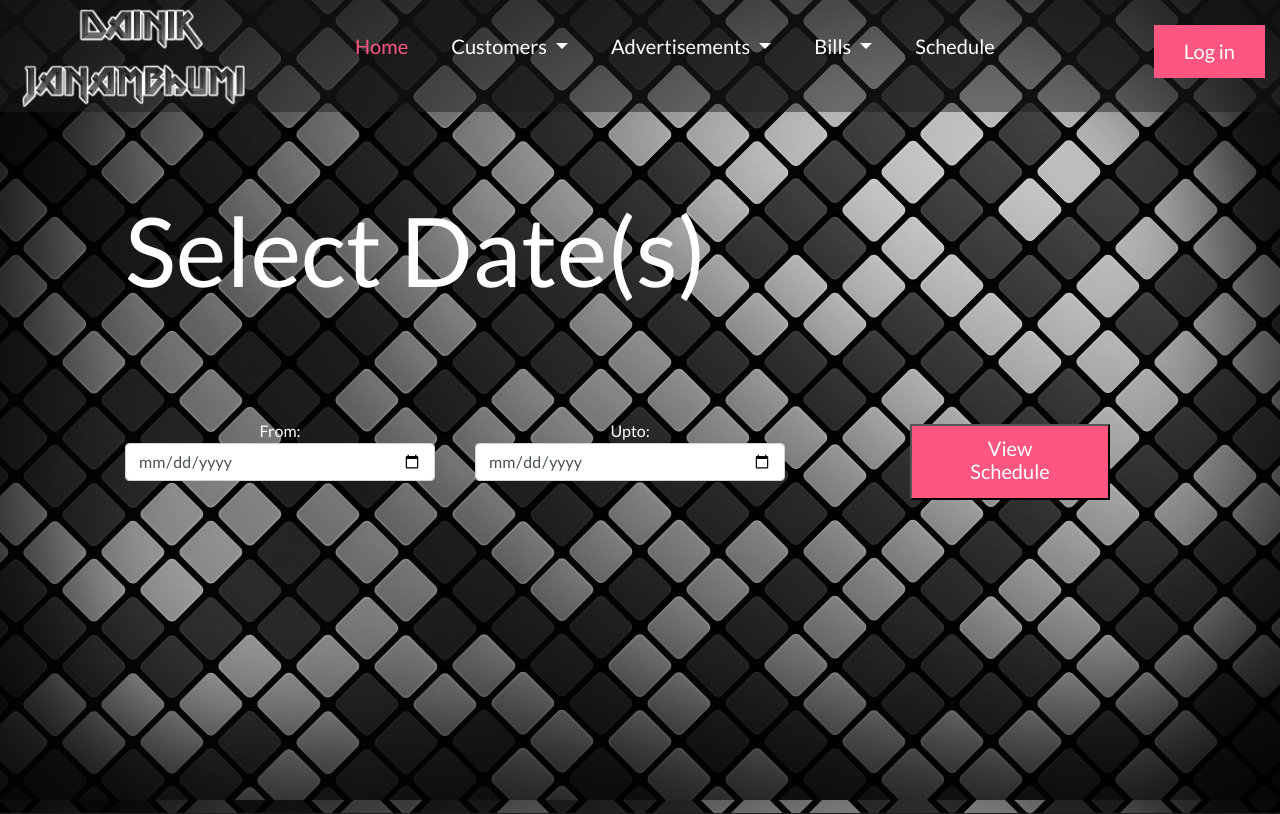
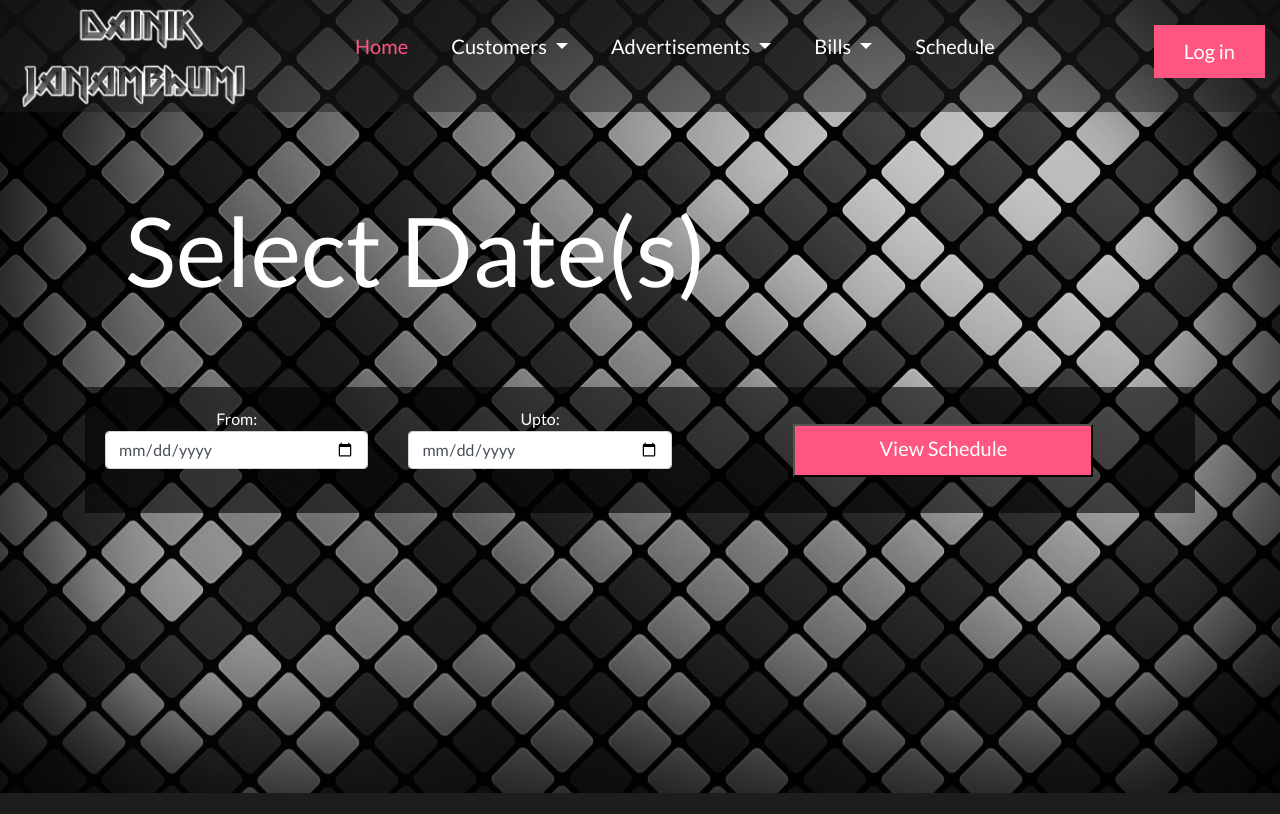
Before and after one commit to Jaspreet8843/Ads_management, a Django app: page /view_schedule in a window 1280 px wide. Shown: the top 814 px of the page. Run offline with Django 3.2, Linux system fonts and the light colour scheme; parts of the project's set-up code (start-up, migrations or seed data) failed here and were passed over; some libraries are stand-ins or nearby versions.

Commit message:
minor visual changes

```diff
--- a/template/view_schedule.html
+++ b/template/view_schedule.html
@@ -3,27 +3,36 @@
 {% block content %}
 <style>
     th, td {
-  padding: 40px 0px 100px 40px;
+  padding: 20px;
   text-align: center;
 }
+
 </style>
-<section class="hero-section set-bg " data-setbg="{% static 'img/bg.jpg' %}" style="height:auto; color:#ffffff; padding:15% 5%; background-size:100%;">
+<section class="hero-section set-bg " data-setbg="{% static 'img/bg.jpg' %}"
+         style="height:auto; color:#ffffff; padding:15% 5%; background-size:100%;">
     <div class="container form-group container">
         <div class="row">
             <div class="col-lg-12">
                 <div class="hero-text">
-                        <h1 style="color: white; margin:0px 40px;"  >
+                    <h1 style="color: white; margin:0px 40px;">
                         Select Date(s)
                     </h1>
-                        <form method="post"  style="margin:0px;">
+                    <form method="post" style="margin:0px;">
                         {% csrf_token %}
-                            <table class="table-hover" width="100%" style="margin:0; padding:20%">
-                                <tr><td>From:<input type="date" class="form-control" name="from"><br></td>
-                                <td>Upto:<input type="date" class="form-control" name="upto"><br></td>
+                        <table  class="table-hover" style=" background-color:rgba(0,0,0,0.6); margin:80px 100px auto auto;"
+                               width="100%">
+                            <tr>
+                                <td>From:<input class="form-control" name="from" type="date"><br></td>
+                                <td>Upto:<input class="form-control" name="upto" type="date"><br></td>
                                 <td>
-                                <button type="submit" class="primary-btn" style="width:200px;">View Schedule</button></td></tr><br><br><br></table>
+                                    <button class="primary-btn" style="width:300px;" type="submit">View Schedule
+                                    </button>
+                                </td>
+                            </tr>
+                            </table><br><br><br>
                         {% if schedule != '' %}
-                            <table width="100%" class="table table-hover" id="result" style="background-color:rgba(0,0,0,0.6);">
+                        <table class="table table-hover" id="result" style="margin-top:100px; background-color:rgba(0,0,0,0.6);"
+                               width="100%">
                             <thead class="thead-dark">
                             <th>Customer name</th>
                             <th>Ad Date From</th>
@@ -55,6 +64,7 @@
    var elmnt = document.getElementById("result");
     elmnt.scrollIntoView();
 
+
 </script>
 {% endif %}
 {% endblock %}
```
Lines whose indentation alone changed are shown as unchanged.
